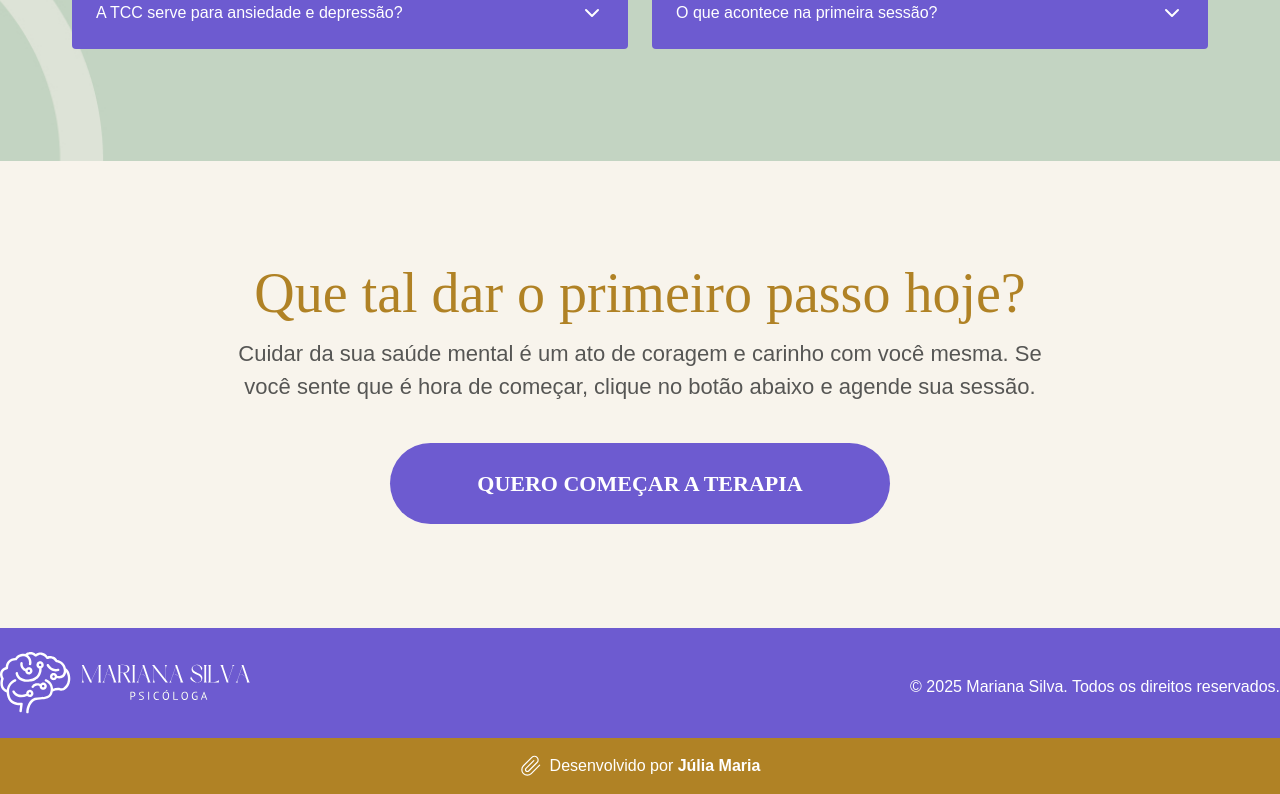
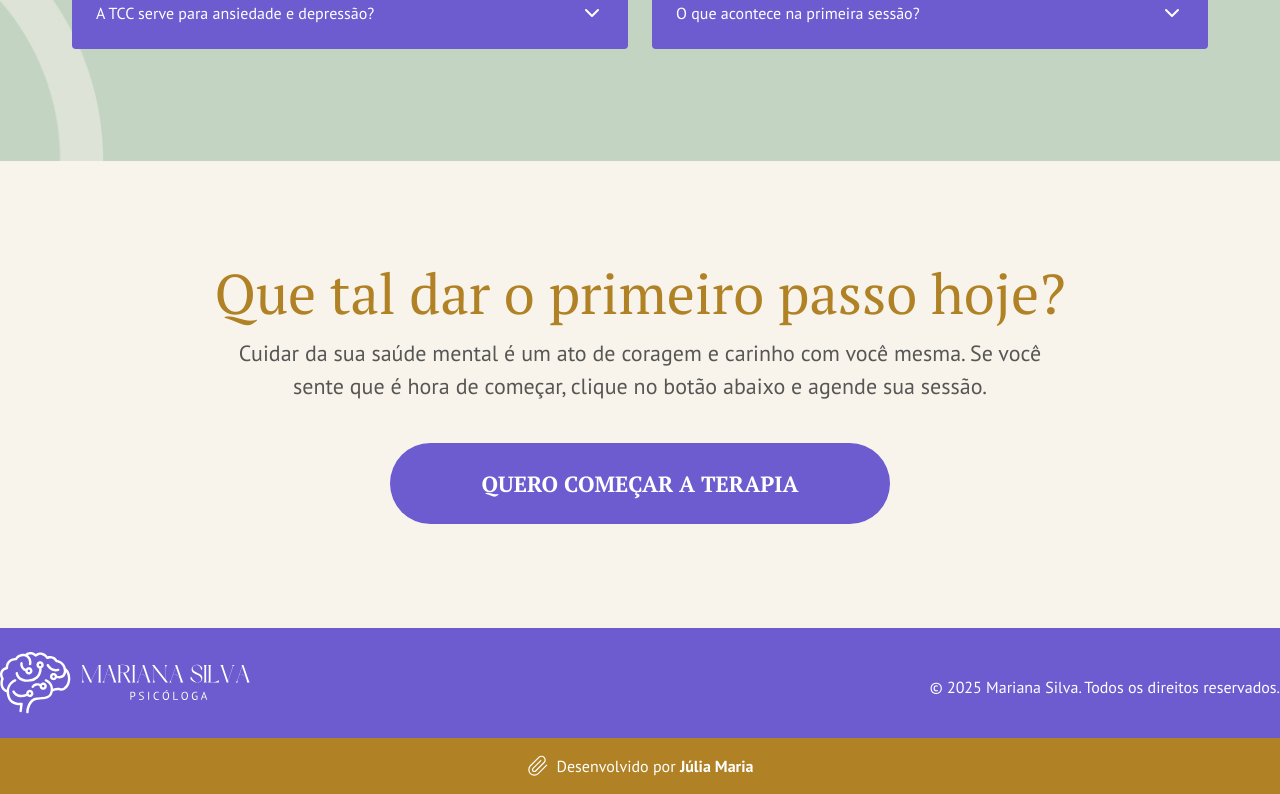
Before and after one commit to juliamariaa/mariana-silva-psicologa-lp, a React (Vite) app: page / in a window 1280 px wide. Shown: the part 4762-5556 px from the top of the page. Built offline with nearby package versions, Linux system fonts and the light colour scheme.

Commit message:
perf: move carregamento das fontes para o index.html

```diff
--- a/index.html
+++ b/index.html
@@ -1,17 +1,23 @@
 <!doctype html>
 <html lang="pt-br">
+
 <head>
   <meta charset="UTF-8" />
   <link rel="icon" type="image/svg+xml" href="./src/assets/favicon.ico" />
   <meta name="viewport" content="width=device-width, initial-scale=1.0" />
-    <meta
-      name="description"
-      content="Mariana Silva, psicóloga com 8+ anos de experiência. Ajudo adultos e adolescentes a tratar ansiedade, insegurança, autocobrança e dificuldades nos relacionamentos."
-    >
+  <meta name="description" content="Mariana Silva, psicóloga com 8+ anos de experiência. Ajudo adultos e adolescentes a tratar ansiedade, insegurança, autocobrança e dificuldades nos relacionamentos.">
+
+  <link rel="preconnect" href="https://fonts.googleapis.com">
+  <link rel="preconnect" href="https://fonts.gstatic.com" crossorigin>
+
+  <link href="https://fonts.googleapis.com/css2?family=PT+Sans:ital,wght@0,400;0,700;1,400;1,700&family=PT+Serif:ital,wght@0,400;0,700;1,400;1,700&display=swap" rel="stylesheet" />
+
   <title>Mariana Silva - Psicóloga</title>
 </head>
+
 <body>
   <div id="root"></div>
   <script type="module" src="/src/main.jsx"></script>
 </body>
+
 </html>
--- a/src/index.css
+++ b/src/index.css
@@ -1,7 +1,4 @@
 @import "tailwindcss";
-
-/* Google Fonts */
-@import url('https://fonts.googleapis.com/css2?family=PT+Sans:ital,wght@0,400;0,700;1,400;1,700&family=PT+Serif:ital,wght@0,400;0,700;1,400;1,700&display=swap');
 
 body{
   background-color: #F8F4EC;
```
Lines whose indentation alone changed are shown as unchanged.
